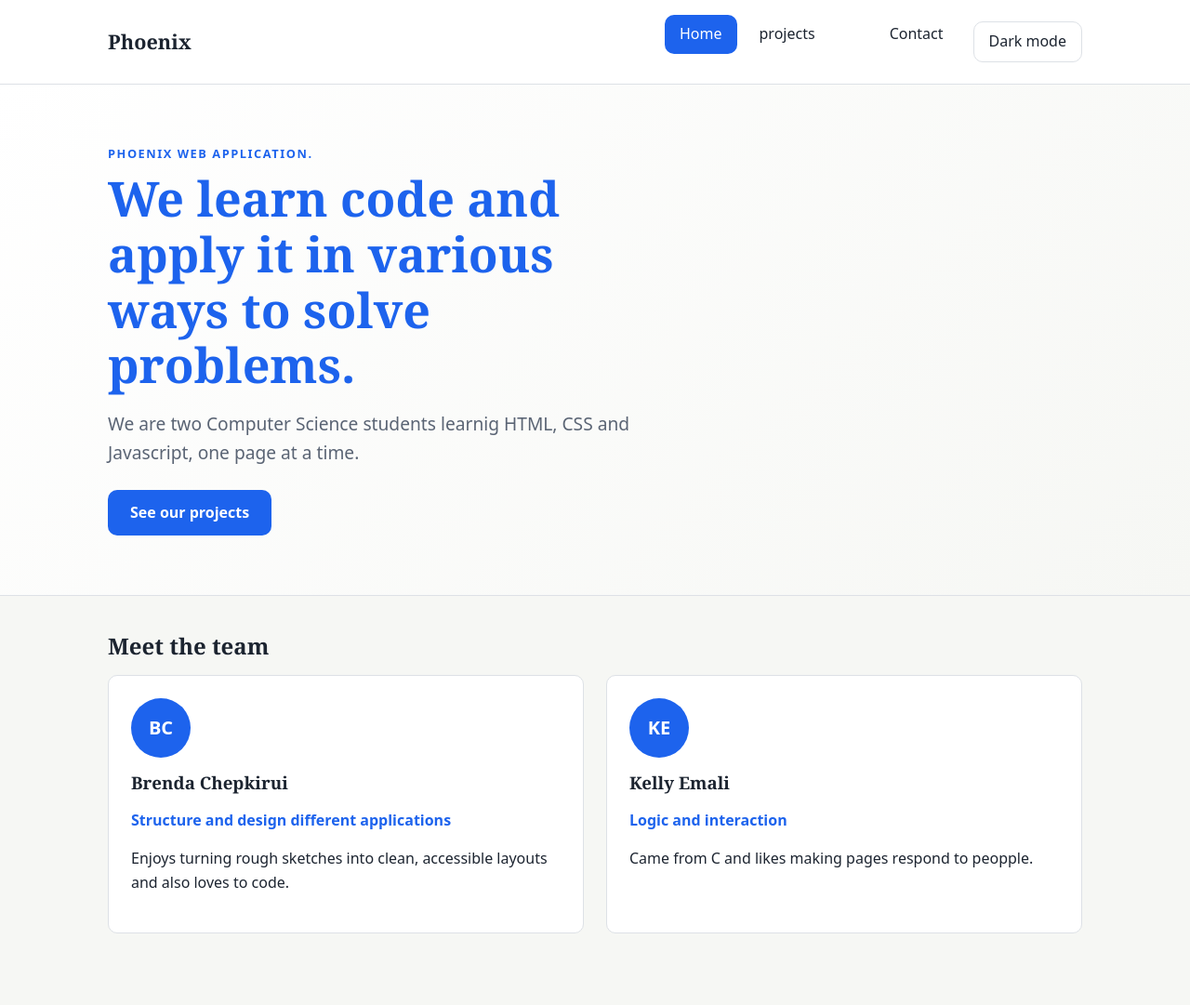
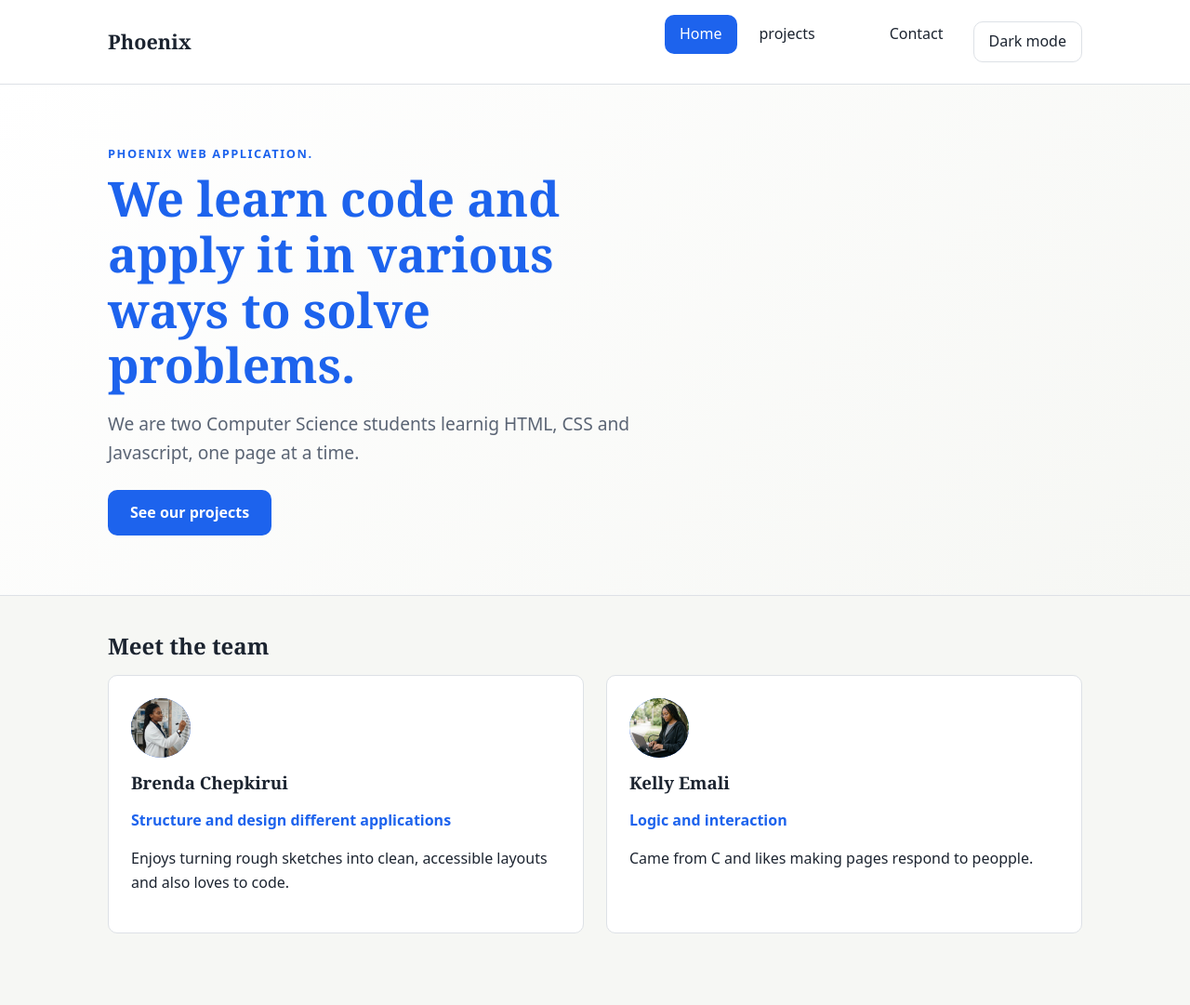
Before and after one commit to Emalikellie2580-cmd/team-website, a plain HTML site: page index.html in a window 1280 px wide. Shown: the top 1081 px of the page at 93% size. Drawn offline with Linux system fonts and the light colour scheme.

Commit message:
Add team photos and update HTML img tags
Co-authored by: Brenda Chepkirui <brendachepkirui681@gmail.com>

```diff
--- a/index.html
+++ b/index.html
@@ -40,13 +40,13 @@
     <h2 id="team-heading">Meet the team</h2>
     <div class="team-grid">
        <article class="card">
-        <div class="avatar" aria-hidden="true">BC</div>
+        <img class="avatar" src="images/brenda-chepkirui.jpg" alt="A picture of Brenda writing a piece of code" width="64" height="64">
         <h3>Brenda Chepkirui</h3>
         <p class="role">Structure and design different applications</p>
         <p>Enjoys turning rough sketches into clean, accessible layouts and also loves to code.</p>
        </article>
        <article class="card">
-         <div class="avatar" aria-hidden="true">KE</div>
+         <img class="avatar" src="images/kelly-emali.jpg" alt="A picture of Kelly Coding using a laptop" width="64" height="64">
         <h3>Kelly Emali</h3>
         <p class="role">Logic and interaction</p>
         <p>Came from C and likes making pages respond to peopple.</p>
```
